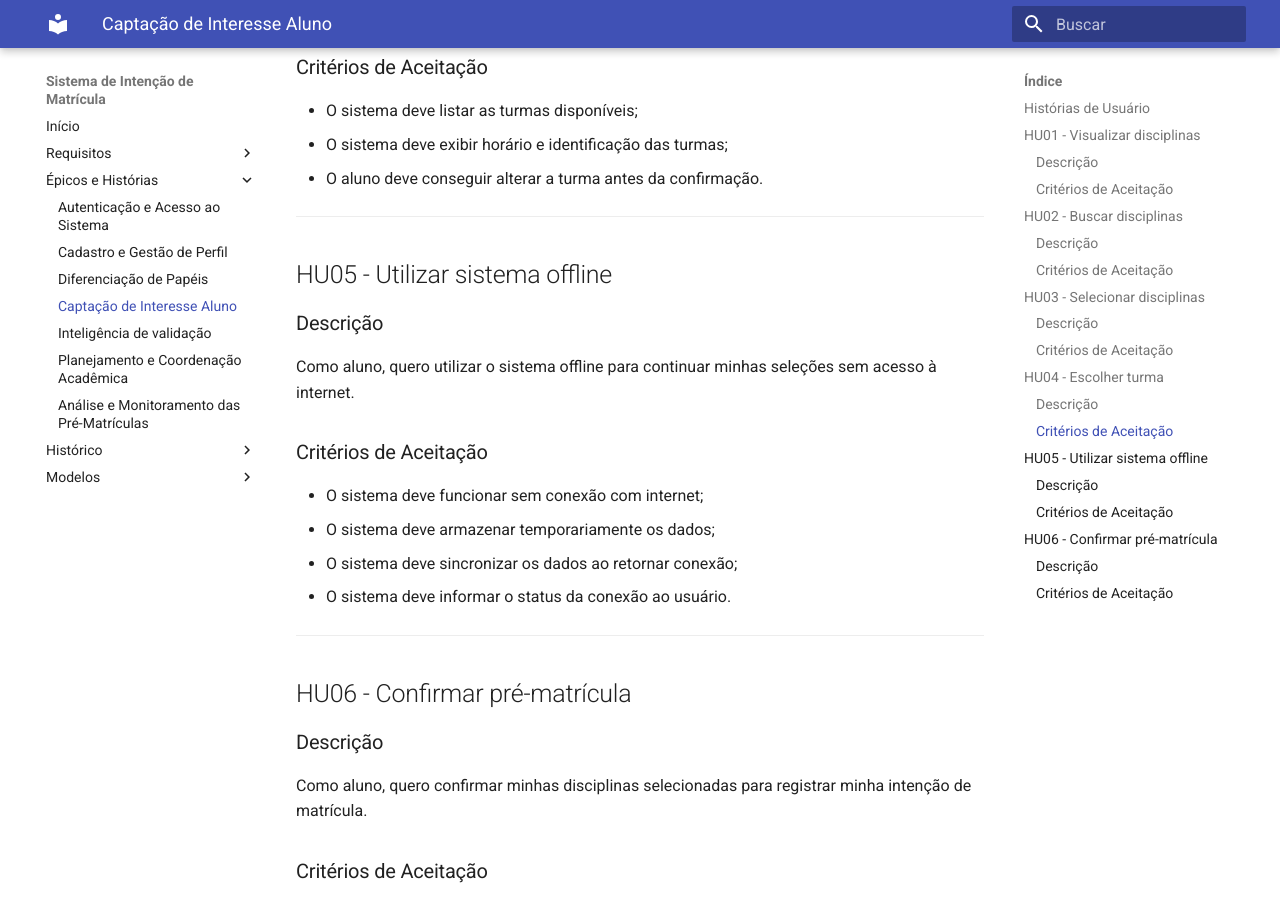
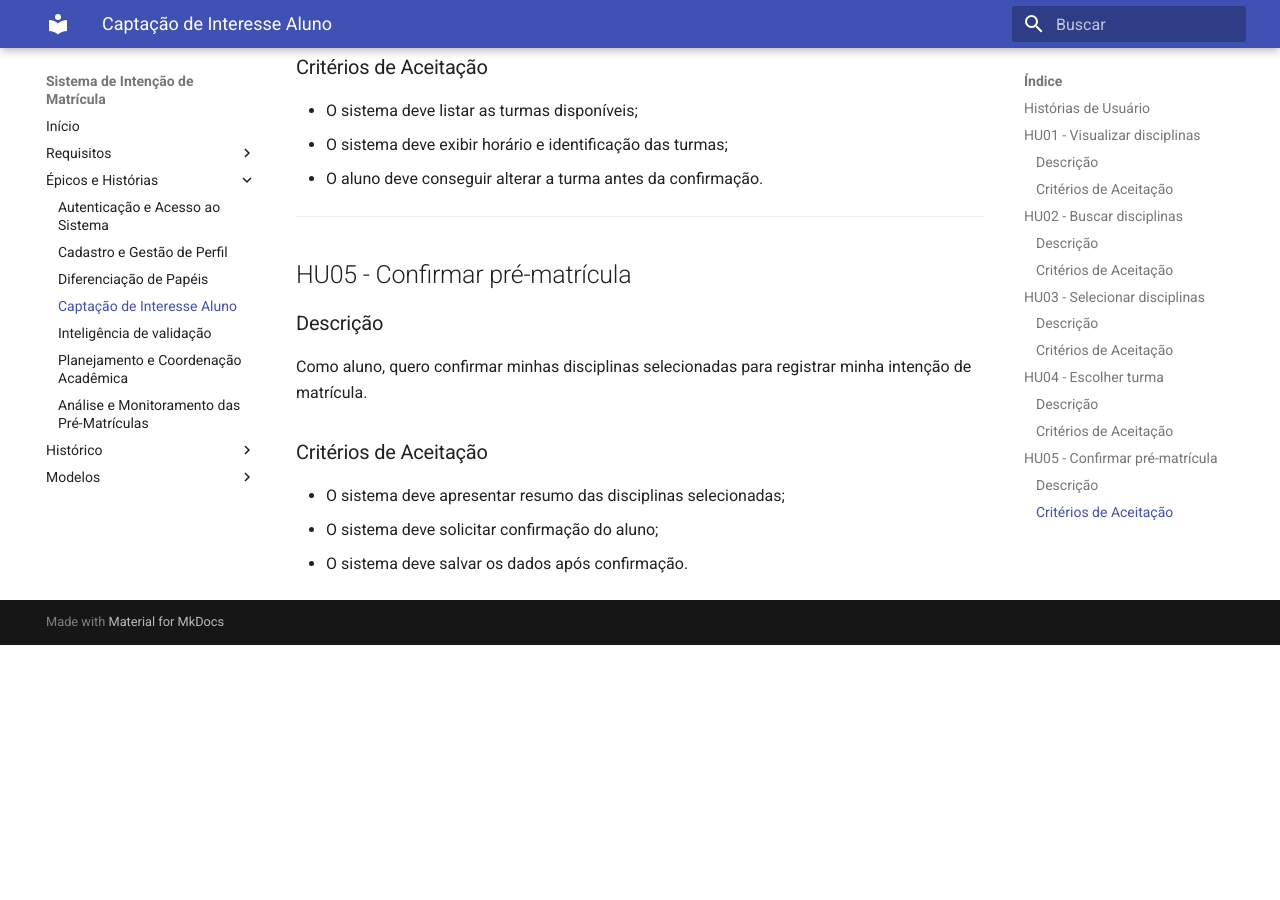
Before and after one commit to si-2026-1/Sistema_de_intencao_de_matricula, an MkDocs documentation site: the page built from docs/epicos_e_historias_de_usuarios/EP04_Captacao_de_interesse_alunos.md, in a window 1280 px wide and 900 px high, scrolled down 1688 px. Built offline with MkDocs 1.6.1 and Material for MkDocs 9.7.7, drawn with Linux system fonts in a browser that asks for light colours; after the commit the page ends 2333 px from its top, so only the background shows below that.

Commit message:
Remove HU05 and update HU06 description
Removed HU05 regarding offline system usage and updated HU06 description.

```diff
--- a/docs/epicos_e_historias_de_usuarios/EP04_Captacao_de_interesse_alunos.md
+++ b/docs/epicos_e_historias_de_usuarios/EP04_Captacao_de_interesse_alunos.md
@@ -55,20 +55,8 @@ Como aluno, quero escolher a turma desejada dentre as disponíveis para definir
 
 ---
 
-## HU05 - Utilizar sistema offline
 
-### Descrição
-Como aluno, quero utilizar o sistema offline para continuar minhas seleções sem acesso à internet.
-
-### Critérios de Aceitação
-- O sistema deve funcionar sem conexão com internet;
-- O sistema deve armazenar temporariamente os dados;
-- O sistema deve sincronizar os dados ao retornar conexão;
-- O sistema deve informar o status da conexão ao usuário.
-
----
-
-## HU06 - Confirmar pré-matrícula
+## HU05 - Confirmar pré-matrícula
 
 ### Descrição
 Como aluno, quero confirmar minhas disciplinas selecionadas para registrar minha intenção de matrícula.
```
